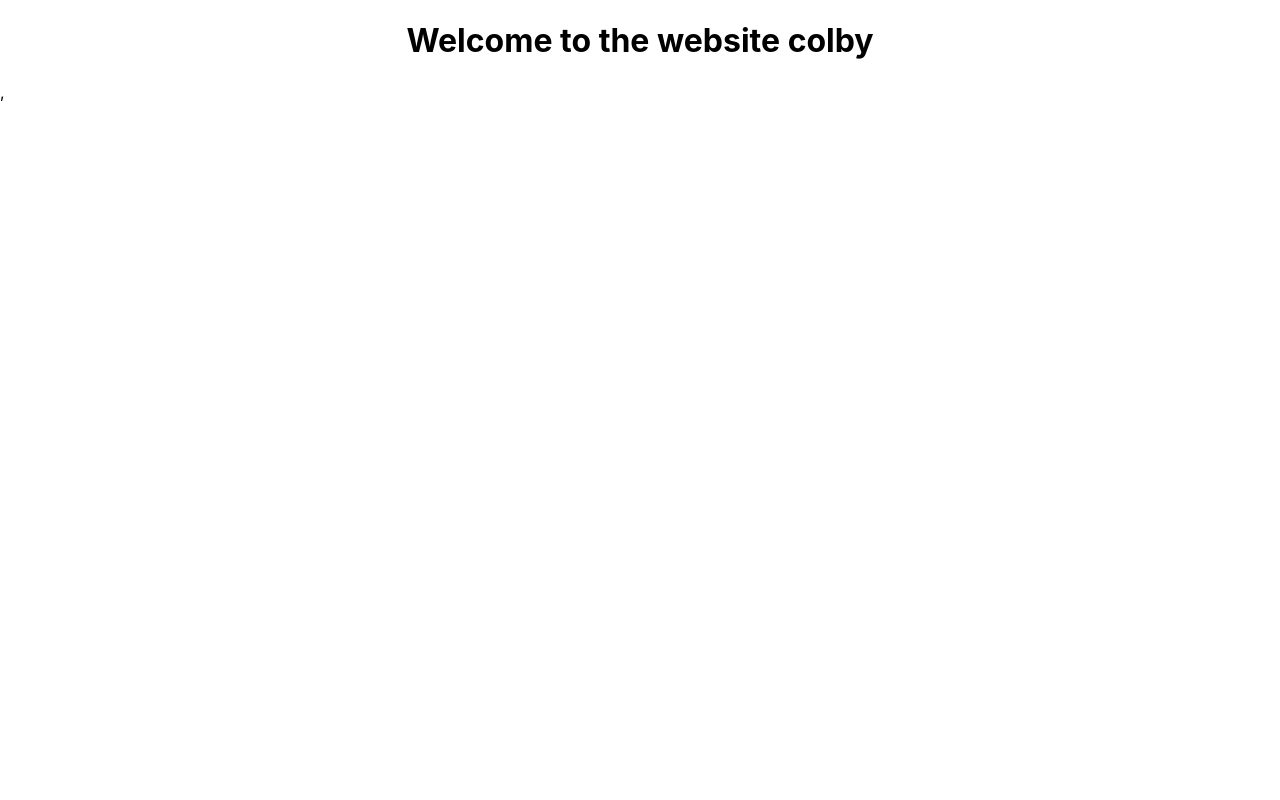
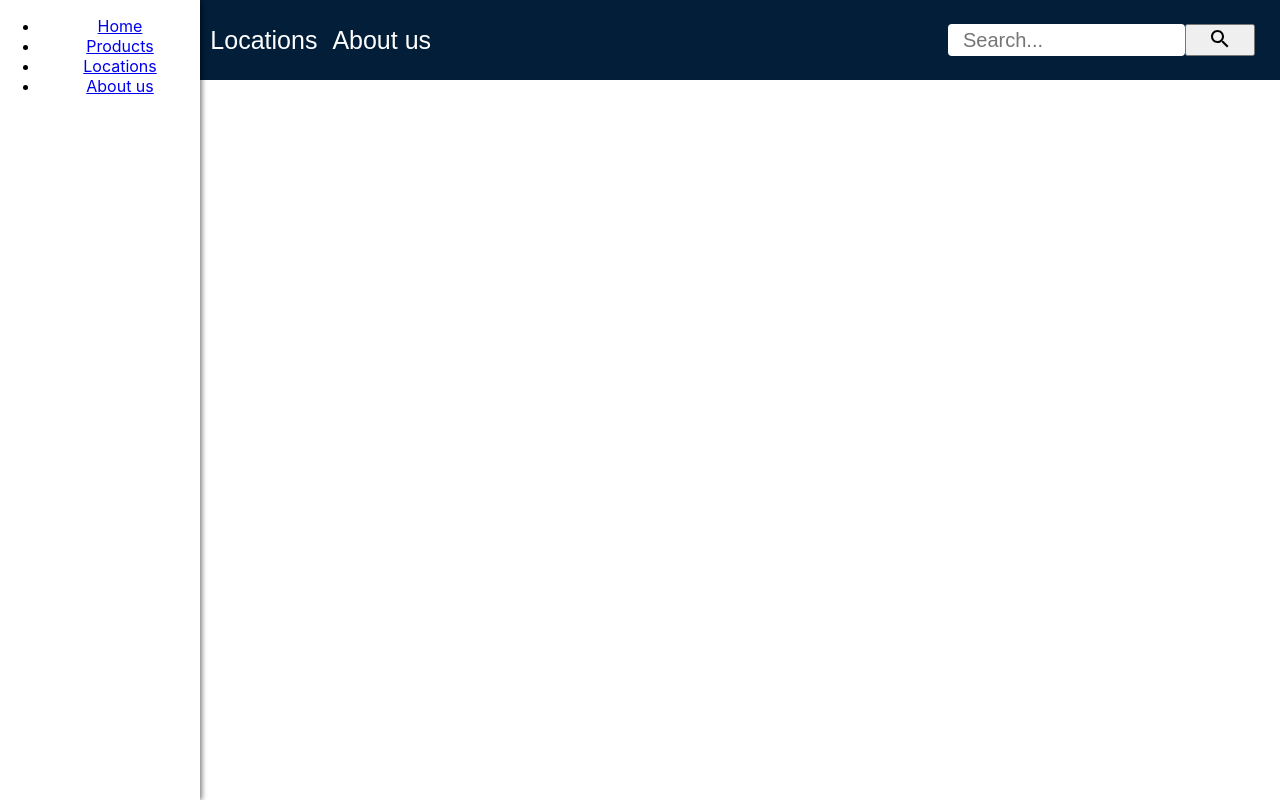
Before and after one commit to colton-askew/BudsCannabis, a React (Create React App) app in the folder budscannabis/: page / in a window 1280 px wide. Built offline with nearby package versions, Linux system fonts and the light colour scheme.

Commit message:
Commit before refactor, saving this stuff

```diff
--- a/budscannabis/package.json
+++ b/budscannabis/package.json
@@ -3,6 +3,8 @@
   "version": "0.1.0",
   "private": true,
   "dependencies": {
+    "@material-ui/core": "^4.12.3",
+    "@material-ui/icons": "^4.11.2",
     "@testing-library/jest-dom": "^5.14.1",
     "@testing-library/react": "^11.2.7",
     "@testing-library/user-event": "^12.8.3",
@@ -10,6 +12,7 @@
     "react-dom": "^17.0.2",
     "react-router-dom": "^5.2.0",
     "react-scripts": "^4.0.3",
+    "react-sidebar": "^3.0.2",
     "web-vitals": "^1.1.2"
   },
   "scripts": {
--- a/budscannabis/src/App.css
+++ b/budscannabis/src/App.css
@@ -36,3 +36,7 @@
     transform: rotate(360deg);
   }
 }
+
+button:hover {
+  cursor: pointer;
+}
--- a/budscannabis/src/App.js
+++ b/budscannabis/src/App.js
@@ -6,16 +6,23 @@ import Products from './Products';
 import About from './About';
 import Locations from './Locations';
 import {BrowserRouter as Router, Switch, Route, Link} from 'react-router-dom';
+import Navbar from "./Components/Navbar";
+import SideDrawer from "./Components/SideDrawer";
+import Backdrop from "./Components/Backdrop";
 
 function App() {
   return (
-    <div className="App">
-      <Route exact path="/" component={Home} />
+    <div className="App" style={{height: '100%'}}>
+      <Navbar />
+      <SideDrawer />
+      <Backdrop />
+      <Route exact path="/home" component={Home} />
       <Route exact path="/about" component={About} />
       <Route exact path="/products" component={Products} />
-      <Route exact path="/contact" component={Locations} />
+      <Route exact path="/locations" component={Locations} />
     </div>
   );
 }
 
+
 export default App;
--- /dev/null
+++ b/budscannabis/src/Components/Backdrop.css
@@ -0,0 +1,11 @@
+.backdrop {
+    position: fixed;
+    width: 100%;
+    height: 100%;
+    background: rgba(0, 0, 0, 0.3);
+    top: 0;
+    left: 0;
+    width: 200px;
+    z-index: 100;
+
+}
--- /dev/null
+++ b/budscannabis/src/Components/Backdrop.js
@@ -0,0 +1,8 @@
+import React from 'react';
+import './Backdrop.css';
+
+const backdrop = props => (
+    <div className="backdrop"></div>
+);
+
+export default backdrop;
--- /dev/null
+++ b/budscannabis/src/Components/DrawerToggleButton.js
@@ -0,0 +1,11 @@
+import React from 'react';
+import ReorderIcon from "@material-ui/icons/Reorder";
+
+const drawerToggleButton = props => (
+    <button >
+    {" "}
+    <ReorderIcon onClick={props.drawerClickHandler}/>
+</button>
+);
+
+export default drawerToggleButton
--- /dev/null
+++ b/budscannabis/src/Components/Navbar.css
@@ -0,0 +1,91 @@
+.Navbar {
+    background-color: #021E39;
+    width: 100%;
+    height: 80px;
+    font-family: Arial, Helvetica, sans-serif;
+    display: flex;
+  }
+
+  .Navbar .leftSide {
+    flex:50%;
+    display: flex;
+    justify-content: left;
+    align-items: center;
+  }
+
+  .Navbar .leftSide .links {
+    max-height: 80px;
+  }
+
+  .Navbar .leftSide button {
+    display: none;
+    margin-left: 20px;
+  }
+
+  .Navbar .leftSide #hidden{
+    display: flex;
+  }
+
+  .Navbar .leftSide .links a {
+    text-decoration: none;
+    color: white;
+    font-size: 25px;
+    margin-left: 15px;
+  }
+
+  .Navbar .rightSide {
+    flex:50%;
+    display: flex;
+    align-items: center;
+    justify-content: flex-end;
+    padding-right: 25px;
+  }
+
+  .rightSide input {
+    width: 220px;
+    height: 30px;
+    border: none;
+    border-radius: 4px;
+    font-size: 20px;
+    padding-left: 15px;
+    color: black;
+  }
+
+  .rightSide button {
+    height: 32px;
+    width: 70px;
+    font-size: 16px;
+  }
+
+
+@media only screen and (max-width: 900px) {
+    .Navbar .leftSide .links a {
+      font-size: 20px;
+    }
+  }
+
+  @media only screen and (max-width: 750px) {
+    .Navbar .leftSide .links a {
+      font-size: 15px;
+    }
+  }
+
+
+
+  @media only screen and (max-width: 650px) {
+    .Navbar .leftSide button {
+      display: flex;
+    }
+
+    .Navbar .leftSide .links {
+      display: none;
+    }
+
+    .Navbar .leftSide #hidden {
+      position: absolute;
+    }
+
+    .Navbar .leftSide #hidden a {
+      margin: 10px;
+    }
+  }
--- /dev/null
+++ b/budscannabis/src/Components/Navbar.js
@@ -0,0 +1,30 @@
+import React, {useState} from 'react'
+import '../App.css';
+import SearchIcon from "@material-ui/icons/Search";
+import './Navbar.css';
+import DrawerToggleButton from './DrawerToggleButton';
+
+
+function Navbar() {
+    const [showLinks, setShowLinks] = useState(false);
+    return (
+        <div className="Navbar">
+            <div className="leftSide">
+                <div className="links" id={showLinks ? "hidden" : ""}>
+                    <a href="/Home">Home</a>
+                    <a href="/Products">Products</a>
+                    <a href="/Locations">Locations</a>
+                    <a href="/About">About us</a>
+                </div>
+               <DrawerToggleButton />
+            </div>
+
+            <div className="rightSide">
+                <input type="text" placeholder="Search..."/>
+                <button><SearchIcon /></button>
+            </div>
+        </div>
+    )
+}
+
+export default Navbar
--- /dev/null
+++ b/budscannabis/src/Components/SideDrawer.css
@@ -0,0 +1,11 @@
+.side-drawer {
+    height: 100%;
+    background: white;
+    box-shadow: 2px 0px 5px rgba(0,0,0,0.5);
+    position: fixed;
+    top: 0;
+    left: 0;
+    width: 70%;
+    max-width: 200px;
+    z-index: 200;
+}
--- /dev/null
+++ b/budscannabis/src/Components/SideDrawer.js
@@ -0,0 +1,17 @@
+import React from "react";
+import './SideDrawer.css';
+
+const SideDrawer = props => (
+  <nav className="side-drawer">
+    <ul>
+      <li><a href="/Home">Home</a></li>
+      <li><a href="/Products">Products</a></li>
+      <li><a href="/Locations">Locations</a></li>
+      <li><a href="/About">About us</a></li>
+    </ul>
+  </nav>
+);
+
+
+
+export default SideDrawer;
--- a/budscannabis/src/index.css
+++ b/budscannabis/src/index.css
@@ -5,9 +5,15 @@ body {
     sans-serif;
   -webkit-font-smoothing: antialiased;
   -moz-osx-font-smoothing: grayscale;
+  height: 100%;
+
 }
 
 code {
   font-family: source-code-pro, Menlo, Monaco, Consolas, 'Courier New',
     monospace;
 }
+
+html {
+  height: 100%
+}
```
Also changed, not shown: 1 other file (tests, documents, lock files or other folders).
